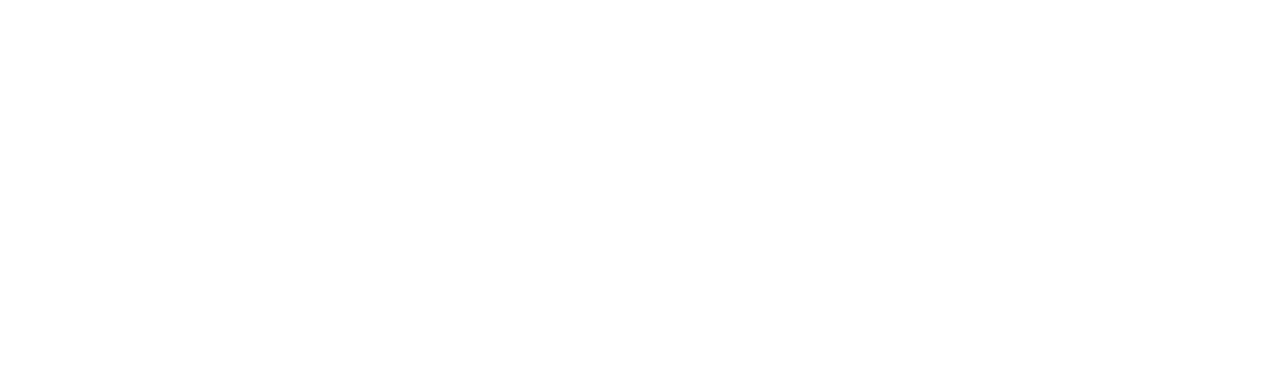
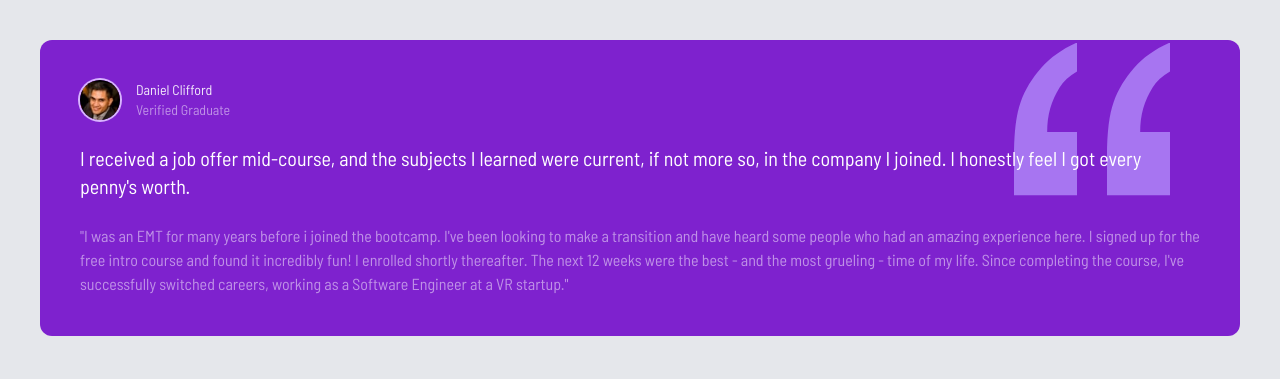
Before and after one commit to jensuki/Testimonial-Grid, a website: page index.html in a window 1280 px wide. Drawn offline with Linux system fonts and the light colour scheme.

Commit message:
first testimonial box container done inside grid

```diff
--- a/index.html
+++ b/index.html
@@ -12,7 +12,43 @@
     <link rel="stylesheet" href="css/style.css">
 </head>
 
-<body>
+<body class="bg-gray-200">
+
+    <!-- global container -->
+    <div class="container mx-auto max-w-7xl p-2 md:p-10">
+
+        <!-- grid container -->
+        <div class="text-white">
+            <!-- box 1 -->
+            <div class="relative p-10 rounded-xl bg-purple-700">
+                <!-- quotation svg -->
+                <img src="images/bg-pattern-quotation.svg" alt=""
+                    class="absolute top-3 right-10 scale-125 md:top-7 md:right-24 md:scale-150" />
+                <!-- box header -->
+                <div class="flex z-10 space-x-4">
+                    <img src="images/image-daniel.jpg" alt="" class="w-10 h-10 rounded-full ring-2 ring-purple-300">
+                    <div class="text-sm">
+                        <h4 class="opacity-90">Daniel Clifford</h4>
+                        <p class="opacity-50">Verified Graduate</p>
+                    </div>
+                </div>
+
+                <!-- large text -->
+                <p class="relative z-10 mt-6 text-xl">
+                    I received a job offer mid-course, and the subjects I learned were current, if not more so, in the
+                    company I joined. I honestly feel I got every penny's worth.
+                </p>
+                <!-- small text -->
+                <p class="mt-6 opacity-50">
+                    "I was an EMT for many years before i joined the bootcamp. I've been looking to make a transition
+                    and have heard some people who had an amazing experience here. I signed up for the free intro course
+                    and found it incredibly fun! I enrolled shortly thereafter. The next 12 weeks were the best - and
+                    the most grueling - time of my life. Since completing the course, I've successfully switched
+                    careers, working as a Software Engineer at a VR startup."
+                </p>
+            </div>
+        </div>
+    </div>
 
 </body>
 
```
Also changed, not shown: css/style.css.
